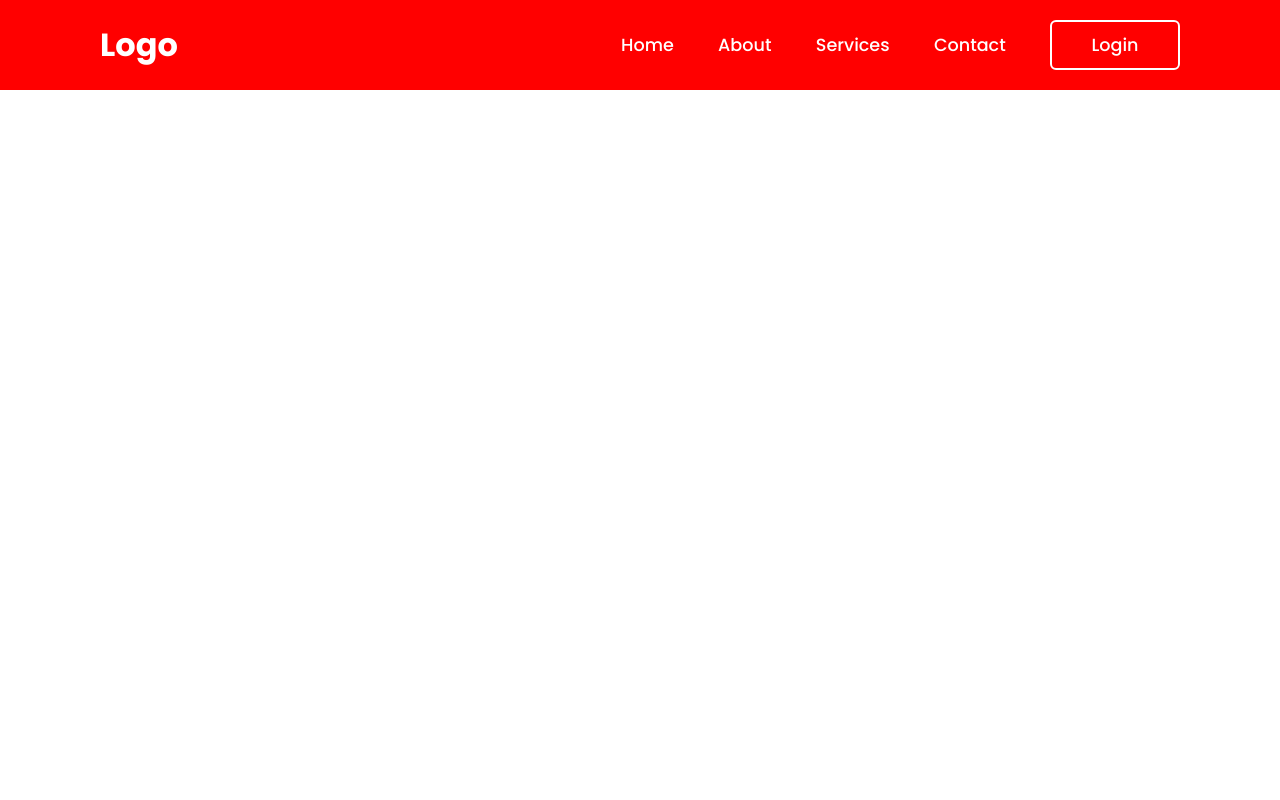
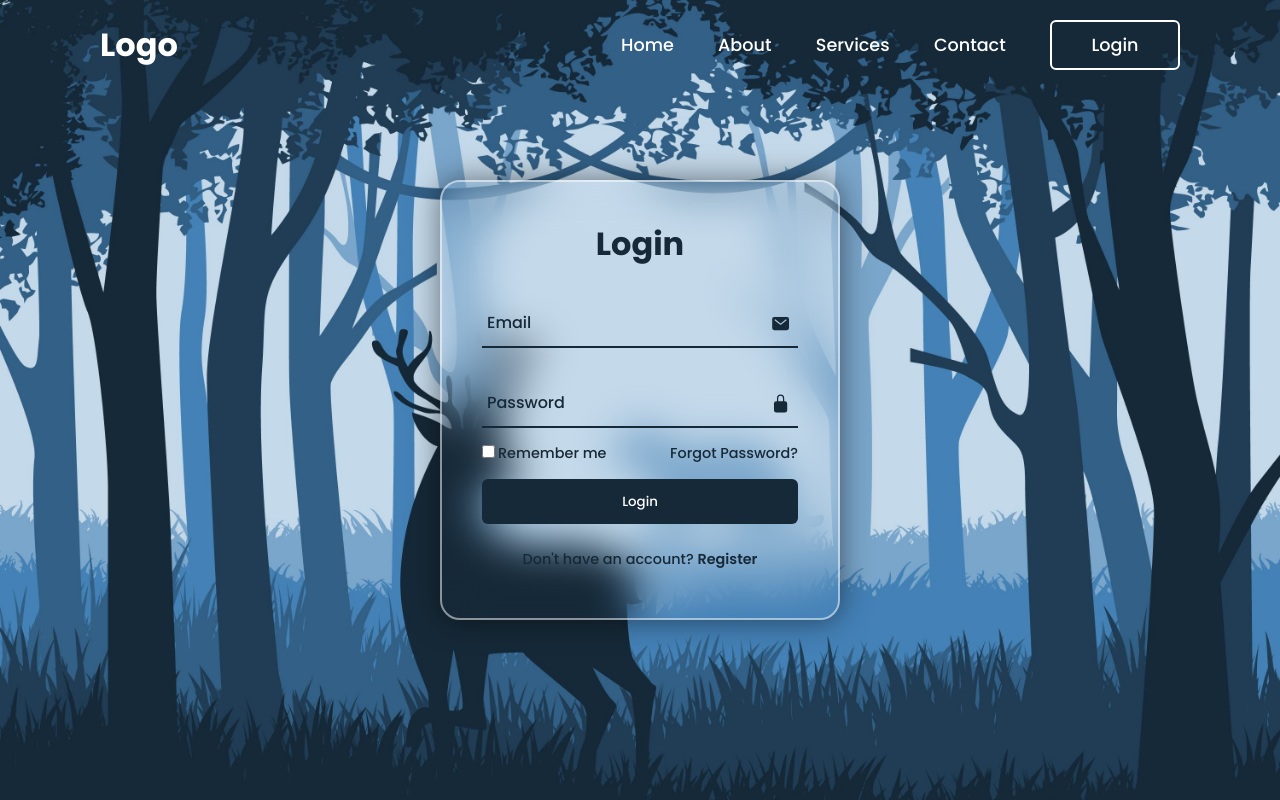
Before and after one commit to ArkoPal20/loginPage, a plain HTML site: page index.html in a window 1280 px wide. Drawn offline with nearby package versions, Linux system fonts and the light colour scheme.

Commit message:
Login Page prototype#1

```diff
--- a/index.html
+++ b/index.html
@@ -20,5 +20,35 @@
             <button class="btnLogin-popup">Login</button>
         </nav>
     </header>
+
+    <div class="wrapper">
+        <div class="form-box login">
+            <h2>Login</h2>
+            <form action="#">
+                <div class="input-box">
+                    <span class="icon"><ion-icon name="mail"></ion-icon></span>
+                    <input type="email" required>
+                    <label>Email</label>
+                </div>
+                <div class="input-box">
+                    <span class="icon"><ion-icon name="lock-closed"></ion-icon></span>
+                    <input type="password" required>
+                    <label>Password</label>
+                </div>
+                <div class="remember-forget">
+                    <label> <input type="checkbox">Remember me</label>
+                    <a href="#">Forgot Password?</a>
+                </div>
+                <button type="sumit" class="btn">Login</button>
+                <div class="login-register">
+                    <p>Don't have an account? <a href="#" class="register-link">Register</a></p>
+                </div>
+            </form>
+        </div>
+    </div>
+
+    <script src="script.js"></script>
+    <script type="module" src="https://unpkg.com/ionicons@7.1.0/dist/ionicons/ionicons.esm.js"></script>
+    <script nomodule src="https://unpkg.com/ionicons@7.1.0/dist/ionicons/ionicons.js"></script>
 </body>
 </html>
--- a/style.css
+++ b/style.css
@@ -3,6 +3,16 @@
     padding: 0;
     box-sizing: border-box;
     font-family: 'Poppins',sans-serif;
+}
+
+body{
+    display: flex;
+    justify-content: center;
+    align-items:center;
+    min-height: 100vh;
+    background: url("background.jpg")no-repeat;
+    background-size: cover;
+    background-position: center;
 }
 
 header{
@@ -11,7 +21,6 @@ header{
     left: 0;
     width:100%;
     padding:20px 100px;
-    background-color: red;
     display:flex;
     justify-content: space-between;
     align-items: center;
@@ -33,6 +42,25 @@ header{
     margin-left: 40px;
 }
 
+.navigation a::after{
+    content: '';
+    position: absolute;
+    left: 0;
+    bottom: -6px;
+    width: 100%;
+    height: 3px;
+    background: #fff;
+    border-radius: 5px;
+    transform-origin: right;
+    transform: scaleX(0);
+    transition: transform .5s;
+}
+
+.navigation a:hover::after{
+    transform-origin: left;
+    transform: scaleX(1);
+}
+
 .navigation .btnLogin-popup{
     width: 130px;
     height: 50px;
@@ -52,3 +80,126 @@ header{
     background-color: #fff;
     color: #162938;
 }
+
+.wrapper{
+    position: relative;
+    width: 400px;
+    height: 440px;
+    background: transparent;
+    border: 2px solid rgb(255,255,255,.5);
+    border-radius: 20px;
+    backdrop-filter: blur(20px);
+    box-shadow: 0 0 30px rgba(0,0,0,.5);
+    display: flex;
+    justify-content: center;
+    align-items: center;
+}
+
+.wrapper .form-box{
+    width: 100%;
+    padding: 40px;
+}
+
+.form-box h2{
+    font-size: 2em;
+    color: #162938;
+    text-align: center;
+}
+
+.input-box{
+    position: relative;
+    width: 100%;
+    height: 50px;
+    border-bottom: 2px solid #162938;
+    margin: 30px 0;
+}
+
+.input-box label{
+    position: absolute;
+    top: 50%;
+    left:5px;
+    transform: translateY(-50%);
+    font-size: 1em;
+    color: #162938;
+    font-weight: 500;
+    pointer-events: none;
+    transition: .5s;
+}
+
+.input-box input:focus~label,
+.input-box input:valid~label{
+    top:-5px
+}
+
+.input-box input{
+    width:100%;
+    height: 100%;
+    background: transparent;
+    border:none;
+    outline:none;
+    font-size: 1em;
+    color:#162938;
+    font-weight: 600;
+    padding:0 35px 0 5px;
+}
+
+.input-box .icon{
+    position:absolute;
+    right:8px;
+    font-size: 1.2em;
+    color: #162938;
+    line-height: 57px;
+}
+
+.remember-forget{
+    font-size: .9em;
+    color:#162938;
+    font-weight: 500;
+    margin:-15px 0 15px;
+    display: flex;
+    justify-content: space-between;
+}
+
+.remember-forget label input{
+    accent-color: #162938;
+    margin-right: 3px;
+}
+
+.remember-forget a{
+    color:#162938;
+    text-decoration: none;
+}
+
+.remember-forget a:hover{
+    text-decoration: underline;
+}
+
+.btn{
+    width: 100%;
+    height:45px;
+    background-color: #162938;
+    border:none;
+    outline: none;
+    border-radius: 6px;
+    cursor:pointer;
+    color:#fff;
+    font-weight: 500;
+}
+
+.login-register{
+    font-size: .9em;
+    color:#162938;
+    text-align: center;
+    font-weight: 500;
+    margin: 25px 0 10px;
+}
+
+.login-register p a{
+    color: #162938;
+    text-decoration: none;
+    font-weight: 600;
+}
+
+.login-register p a:hover{
+    text-decoration: underline;
+}
```
Also changed, not shown: background.jpg (added).
